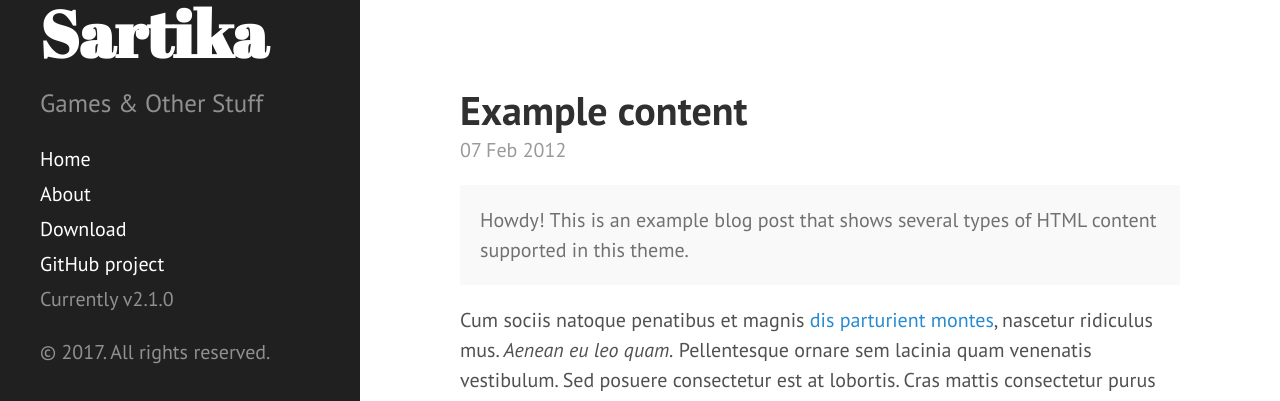
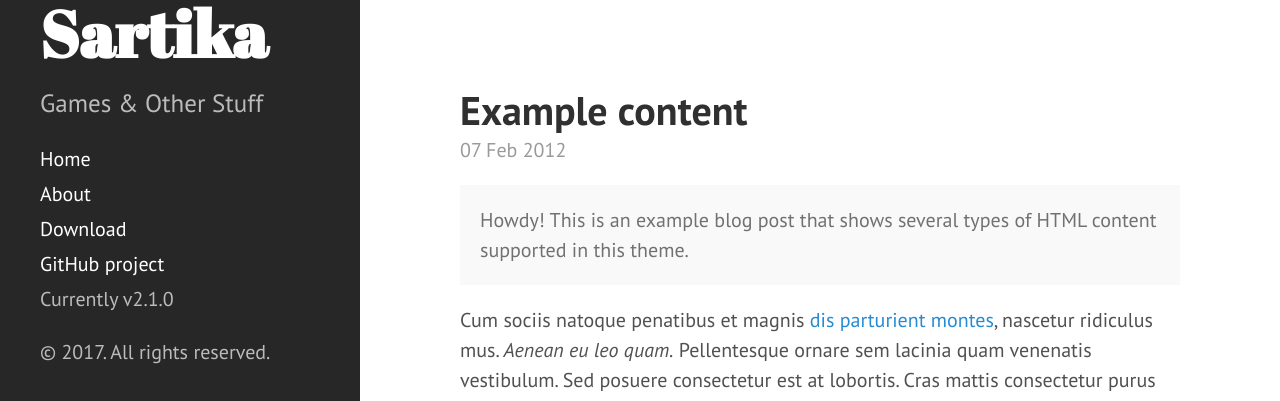
Before and after one commit to sartikadelly/sartikadelly.github.io, a Jekyll site: the page built from index.html, in a window 1280 px wide and 1400 px high, scrolled down 327 px. Shown: the part 993-1394 px from the top of the window. Built offline with Jekyll 4.4.1, drawn with Linux system fonts in a browser that asks for light colours; the list of posts is cut into pages by our own code.

Commit message:
Update hyde.css
Change sidebar background & text color

```diff
--- a/public/css/hyde.css
+++ b/public/css/hyde.css
@@ -56,8 +56,8 @@ html {
 .sidebar {
   text-align: center;
   padding: 2rem 1rem;
-  color: rgba(255,255,255,.5);
-  background-color: #202020;
+  color: #BBB;
+  background-color: #272727;
 }
 @media (min-width: 48em) {
   .sidebar {
```
